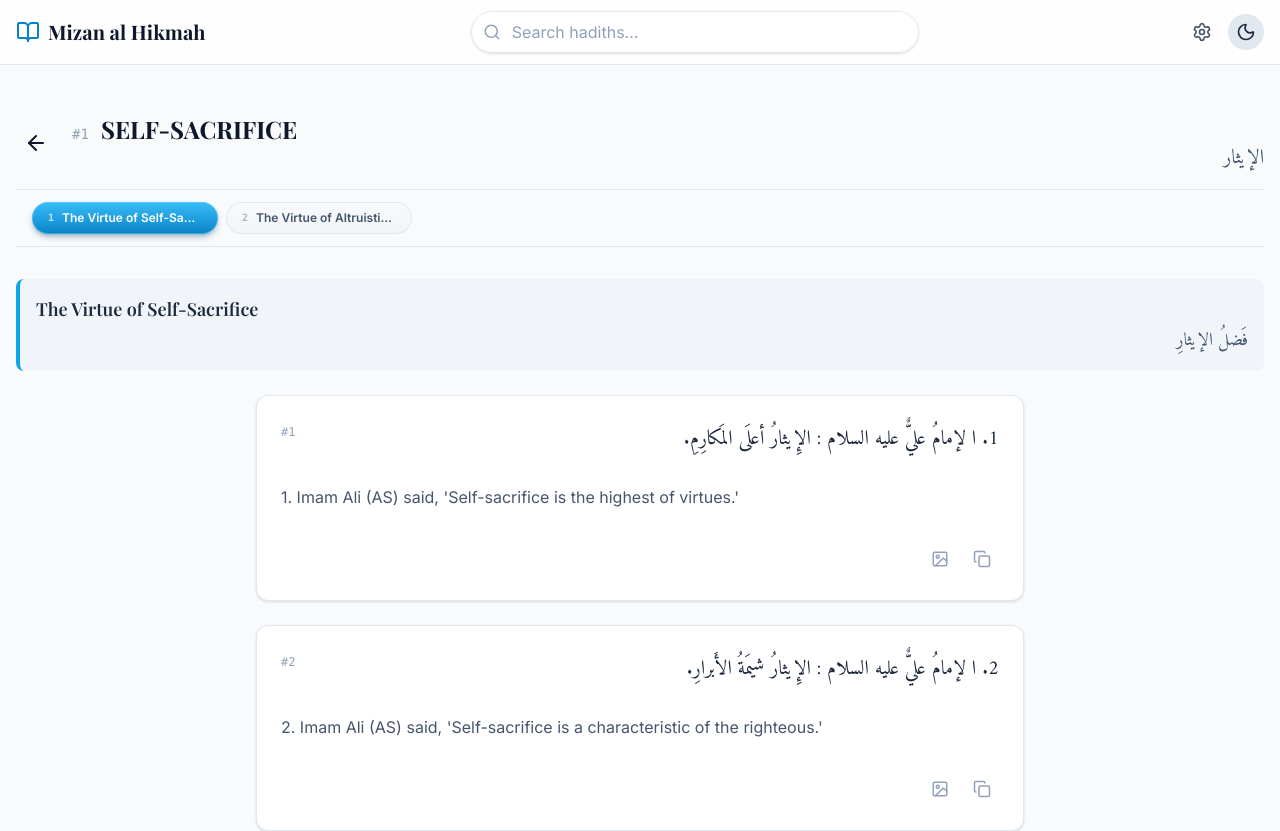
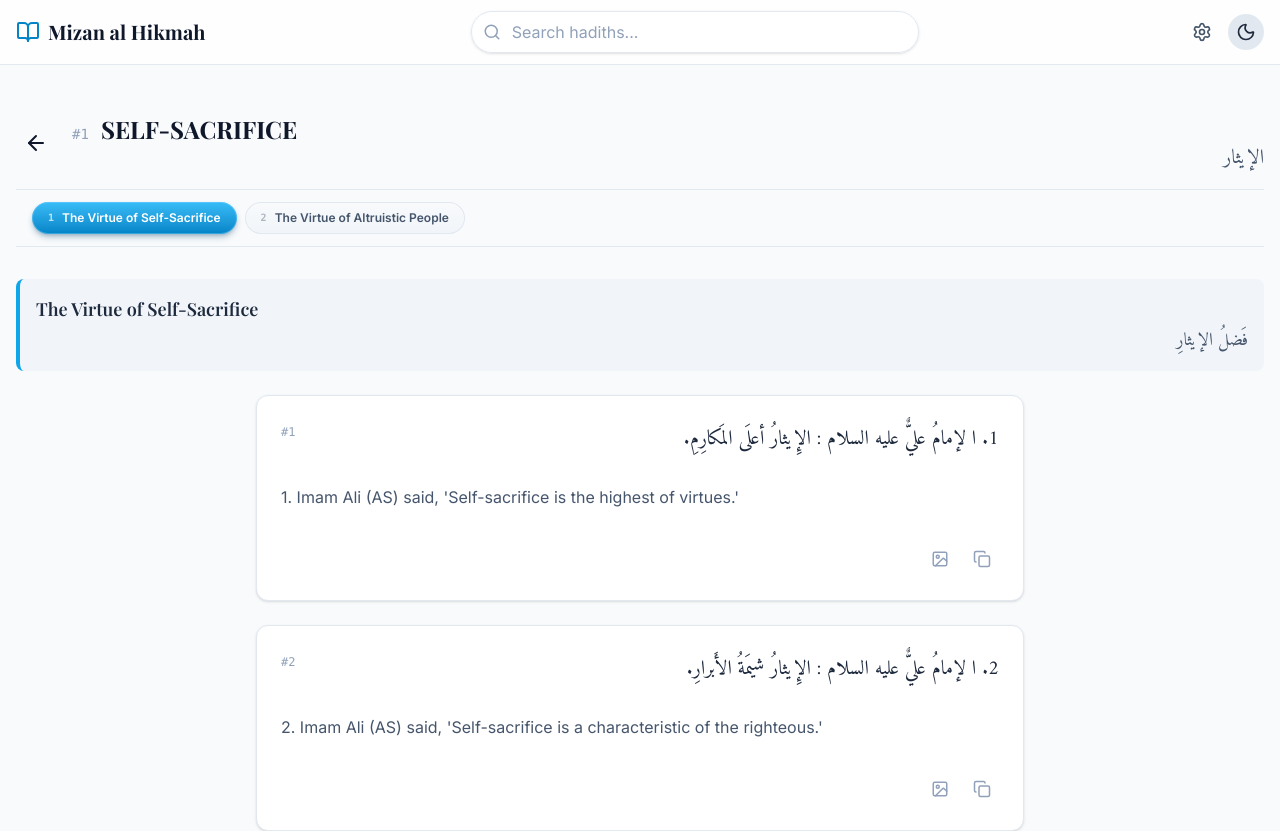
Before and after one commit to lotetreel/mizan-al-hikmah, a React (Vite) app: page /volume/1/chapter/1 in a window 1280 px wide. Shown: the top 831 px of the page. Built offline with nearby package versions, Linux system fonts and the light colour scheme; a web font is replaced by a local one.

Commit message:
Show full section title in nav pills — remove truncation
Pills now expand to fit the complete title. The horizontal strip
is scrollable so no text is cut off.

https://claude.ai/code/session_01Khps5H7NVz6A6tkBFzkqad

```diff
--- a/src/pages/ChapterPage.tsx
+++ b/src/pages/ChapterPage.tsx
@@ -116,7 +116,7 @@ export function ChapterPage() {
                                 }`}
                             >
                                 <span className={`font-mono text-[10px] font-bold tabular-nums ${activeSectionNum === s.section_num ? 'opacity-70' : 'opacity-40'}`}>{i + 1}</span>
-                                <span className="max-w-[140px] truncate">{s.section_title_en}</span>
+                                <span>{s.section_title_en}</span>
                             </button>
                         ))}
                     </div>
```
